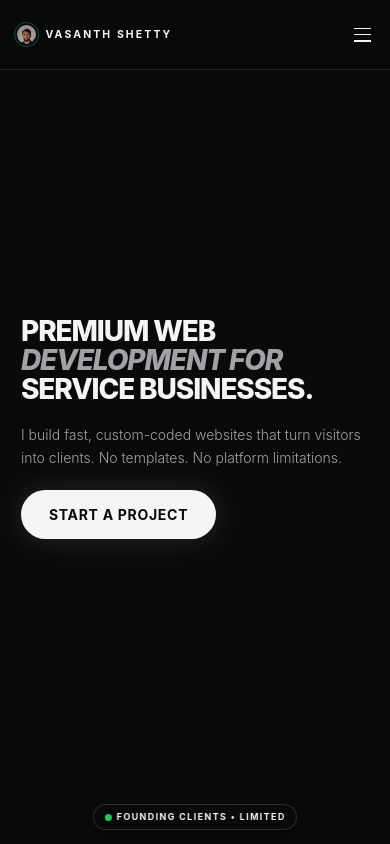
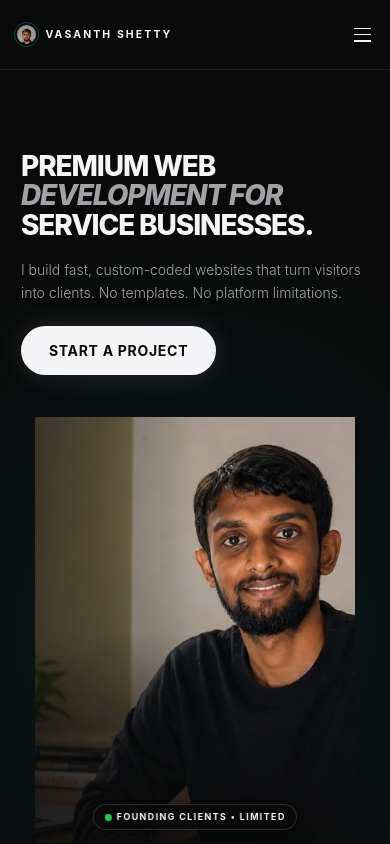
Before and after one commit to vasanthshettyy/AgenPort, a React (Vite) app: page / in a window 390 px wide. Shown: the top 844 px of the page. Built offline with nearby package versions, Linux system fonts and the light colour scheme.

Commit message:
fix: restore hero photo visibility on mobile viewports

```diff
--- a/src/components/Hero.jsx
+++ b/src/components/Hero.jsx
@@ -73,8 +73,8 @@ const Hero = () => {
           </div>
         </div>
 
-        {/* RIGHT — Image (desktop only visible, mobile shows below) */}
-        <div className="relative lg:w-[480px] xl:w-[520px] flex-shrink-0 flex items-center justify-center">
+        {/* RIGHT — Image (desktop only reveal, mobile shows plain photo) */}
+        <div className="relative w-full max-w-[320px] sm:max-w-[400px] lg:max-w-none lg:w-[480px] xl:w-[520px] flex-shrink-0 flex items-center justify-center">
           {/* Glow bloom */}
           <div className="hero-bloom absolute inset-0 w-full h-full bg-content-neon/10 rounded-full blur-[100px] pointer-events-none" />
 
```
